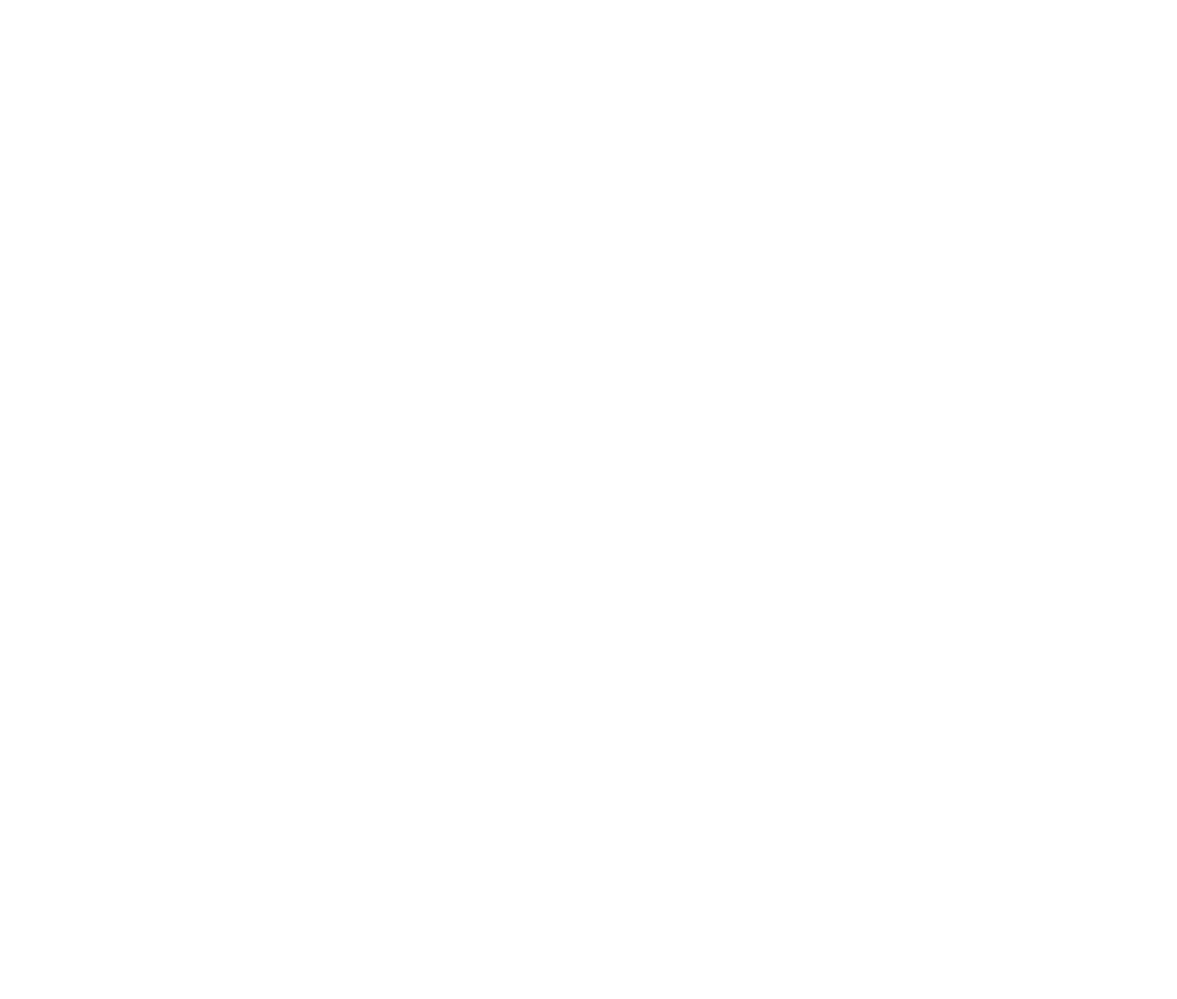
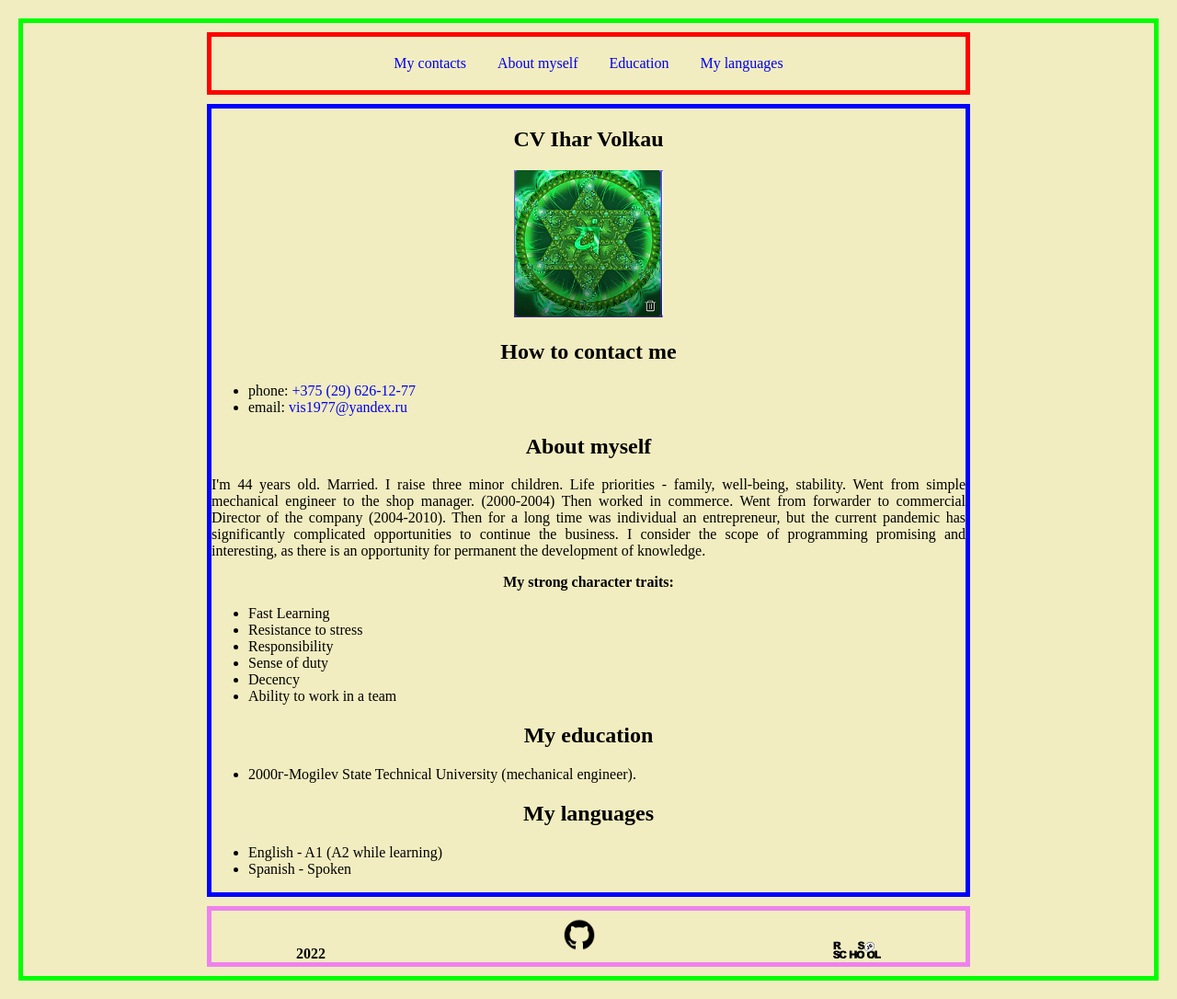
Before and after one commit to IharVolkau/rsschool-cv, a plain HTML site: page index.html in a window 1280 px wide. Shown: the whole page at 92% size. Before the commit the page ends 800 px from the top, so only its background shows below. Drawn offline with Linux system fonts and the light colour scheme.

Commit message:
feat: add new elements

```diff
--- a/index.html
+++ b/index.html
@@ -0,0 +1,84 @@
+<!DOCTYPE html>
+<html lang="en">
+  <head>
+    <meta charset="UTF-8" />
+    <meta http-equiv="X-UA-Compatible" content="IE=edge" />
+    <meta name="viewport" content="width=device-width, initial-scale=1.0" />
+    <title>CV</title>
+    <link rel="stylesheet" href="style.css" />
+    <link rel="icon" href="img01.ico" />
+    <link rel="preconnect" href="https://fonts.gstatic.com" />
+    <link
+      href="https://fonts.googleapis.com/css2?family=Roboto:wght@100;300;500;700&display=swap"
+      rel="stylesheet"
+    />
+  </head>
+  <body>
+    <header>
+      <nav class="nav">
+        <a href="#contacts" class="nav-link">My contacts</a>
+        <a href="#about-myself" class="nav-link">About myself</a>
+        <a href="#my-education" class="nav-link">Education</a>
+        <a href="#my-languages" class="nav-link">My languages</a>
+        </ul>
+      </nav>
+    </header>
+    <main>
+      <section>
+        <h1>CV Ihar Volkau</h1>
+        <div>
+          <img alt="My photo" class="my-photo" height="160" src="img02.jpg" />
+        </div>
+      </section>
+      <article>
+        <h2 id="contacts">How to contact me</h2>
+        <ul class="contact-list">
+          <li>phone: <a href="tel:+375296261277">+375 (29) 626-12-77</a></li>
+          <li>email: <a href="mailto:vis1977@yandex.ru">vis1977@yandex.ru</a></li>
+        </ul>
+        <h2 id="about-myself">About myself</h2>
+        <p class="info">
+            I'm 44 years old. Married. I raise three minor children.
+            Life priorities - family, well-being, stability. Went from
+            simple mechanical engineer to the shop manager. (2000-2004) Then
+            worked in commerce. Went from forwarder to commercial
+            Director of the company (2004-2010). Then for a long time was individual
+            an entrepreneur, but the current pandemic has significantly complicated
+            opportunities to continue the business. I consider the scope of programming
+            promising and interesting, as there is an opportunity for permanent
+            the development of knowledge.
+        </p>
+
+        <p><b>My strong character traits:</b></p>
+        <ul class="contact-list">
+          <li>Fast Learning</li>
+          <li>Resistance to stress</li>
+          <li>Responsibility</li>
+          <li>Sense of duty</li>
+          <li>Decency</li>
+          <li>Ability to work in a team</li>
+        </ul>
+        <h2 id="my-education">My education</h2>
+        <ul class="contact-list">
+          <li>
+            2000г-Mogilev State Technical University (mechanical engineer).
+          </li>
+        </ul>
+        <h2 id="my-languages">My languages</h2>
+        <ul class="contact-list">
+          <li>English - A1 (A2 while learning)</li>
+          <li>Spanish - Spoken</li>
+        </ul>
+      </article>
+    </main>
+    <footer>
+      <b>2022</b>
+      <a href="http://github.com/IharVolkau/"
+        ><img src="gl-logo.png" alt="My GitHub" width="52" />
+      </a>
+      <a href="https://rs.school/index.html"
+        ><img src="rs-img.svg" alt="RSSchool" width="52"
+      /></a>
+    </footer>
+  </body>
+</html>
--- a/style.css
+++ b/style.css
@@ -1,3 +1,51 @@
 body {
-    margin: 0;
+  min-height: 100vh;
+  margin: 20px;
+  border: 5px solid lime;
+  background-color: rgba(236, 229, 160, 0.658);
+}
+header {
+  border: 5px solid red;
+   margin: 10px 200px;
+}
+.nav{
+  text-align: center;
+  padding: 20px;
+}
+.nav-link {
+  padding: 15px 15px;
+  line-height: 5px;
+}
+main {
+  border: 5px solid blue;
+  margin: 10px 200px;
+}
+section {
+  text-align: center;
+}
+article{
+  text-align: center;
+}
+h2{
+  text-align: center;
+}
+.contact-list{
+text-align: left;
+}
+.info{
+  text-align:justify;
+}
+a {
+  text-decoration: none;
+}
+a:hover {
+  text-decoration: underline;
+}
+footer {
+  border: 5px solid violet;
+  margin: 10px 200px;
+  text-align: center;
+}
+footer > a {
+  margin-left: 30%;
   }
```
Also changed, not shown: gl-logo.png (added), img01.ico (added), img02.jpg (added), rs-img.svg (added).
